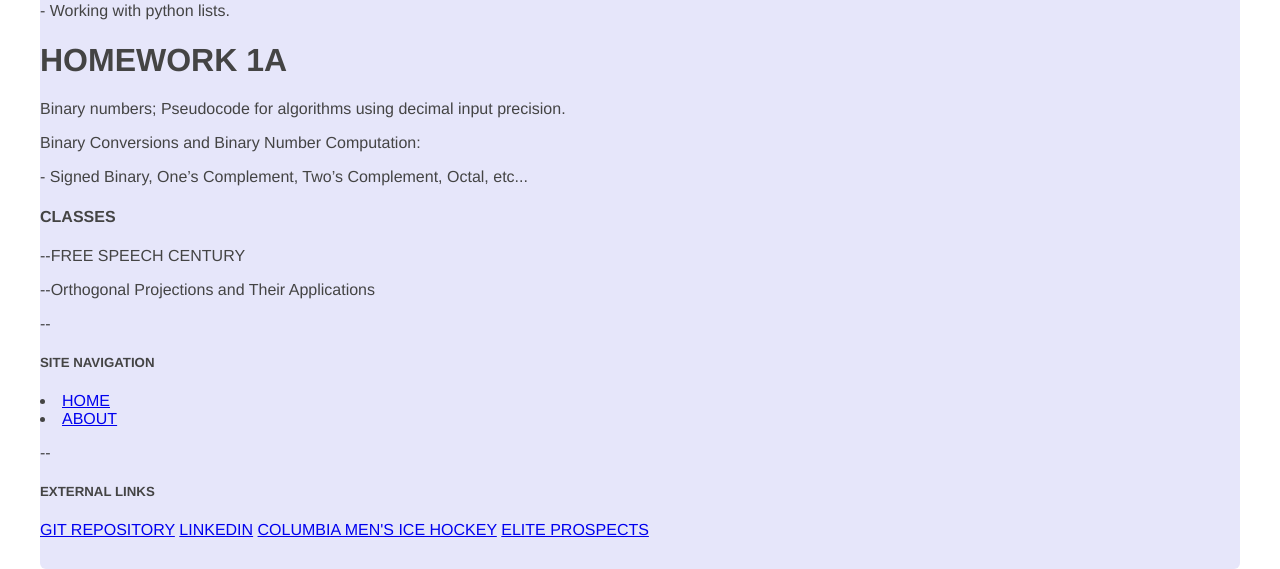
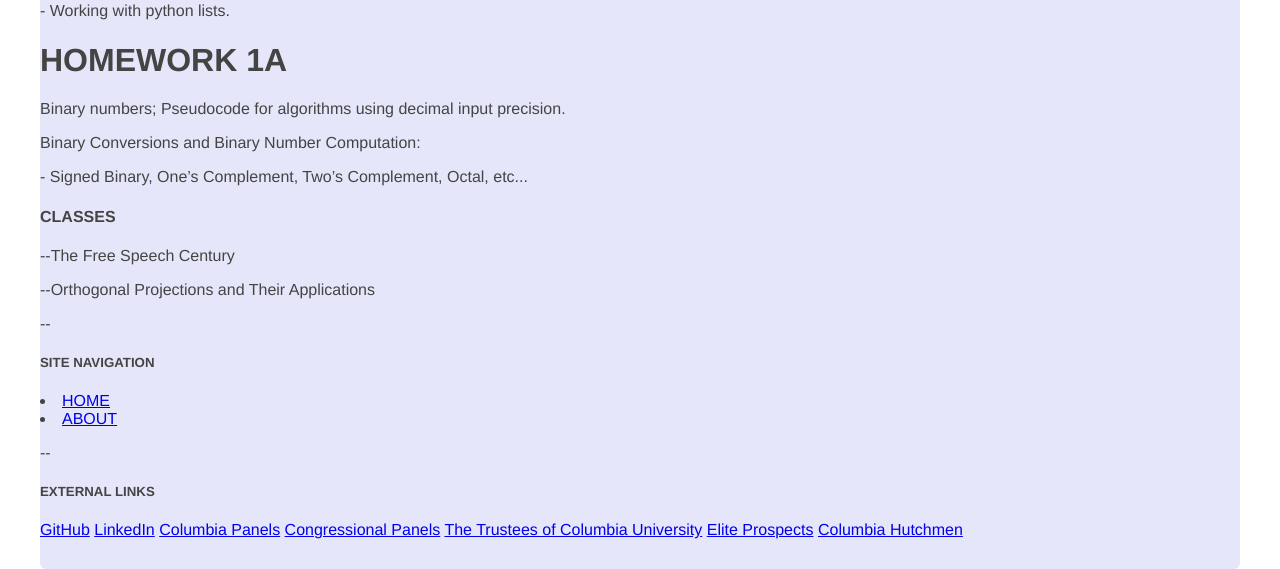
Before and after one commit to boVantage007/bd2561-final, a Flask app: page /assignments/ in a window 1280 px wide. Shown: the part 1255-1824 px from the top of the page. Run offline with Flask 2, Linux system fonts and the light colour scheme.

Commit message:
UPDATED PAGES

```diff
--- a/templates/assignments.html
+++ b/templates/assignments.html
@@ -38,7 +38,7 @@
         <p>Binary Conversions and Binary Number Computation:</p>
         <p>- Signed Binary, One’s Complement, Two’s Complement, Octal, etc...</p>
         <h4>CLASSES</h4>
-        <p>--FREE SPEECH CENTURY</p>
+        <p>--The Free Speech Century</p>
         <p>--Orthogonal Projections and Their Applications</p>
         <p>--</p>
         <h5>SITE NAVIGATION</h5>
@@ -46,10 +46,13 @@
         <li><a href="{{ url_for('about') }}">ABOUT</a></li>
         <p>--</p>
         <h5>EXTERNAL LINKS</h5>
-        <a href="https://github.com/boVantage007/bd2561-final">GIT REPOSITORY</a>
-        <a href="https://www.linkedin.com/in/bodincer">LINKEDIN</a>
-        <a href="https://www.columbiahutchmen.com/">COLUMBIA MEN'S ICE HOCKEY</a>
-        <a href="https://www.eliteprospects.com/player/670307/bo-dincer">ELITE PROSPECTS</a>
+        <a href="https://github.com/boVantage007/bd2561-final">GitHub</a>
+        <a href="https://www.linkedin.com/in/bodincer">LinkedIn</a>
+        <a href="https://youtu.be/3OX9UyXrEHg">Columbia Panels</a>
+        <a href="https://www.youtube.com/watch?v=bii0p9AnBEE&feature=youtu.be">Congressional Panels</a>
+        <a href="https://www.youtube.com/watch?v=_yhyLD8q-qU&feature=youtu.be">The Trustees of Columbia University</a>
+        <a href="https://www.eliteprospects.com/player/670307/bo-dincer">Elite Prospects</a>
+        <a href="https://www.columbiahutchmen.com/">Columbia Hutchmen</a>
     </div>
 {% endblock %}
 </body>
```
Also changed, not shown: templates/about.html (+5 -4 lines).
